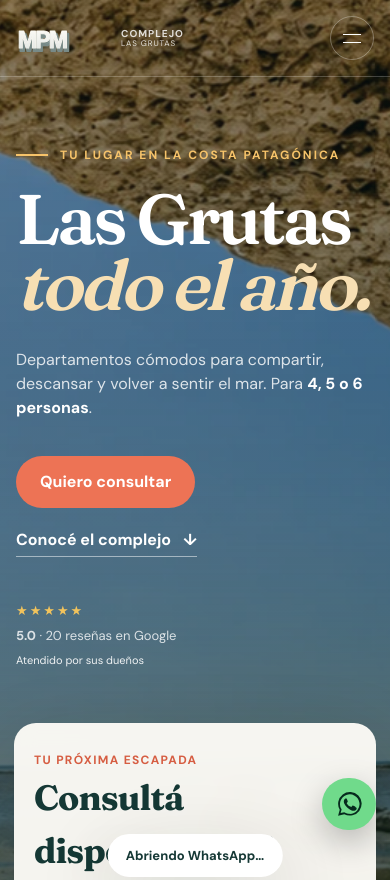
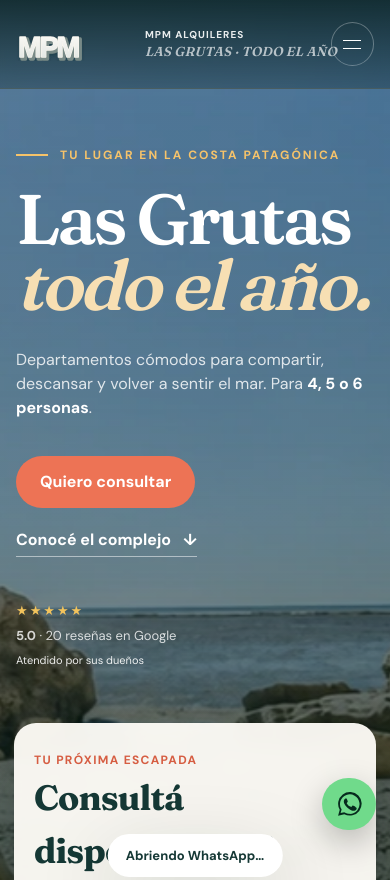
Before and after one commit to nievarodrigo/mpm-las-grutas, a website: page index.html in a window 390 px wide. Shown: the top 880 px of the page. Drawn offline with Linux system fonts and the light colour scheme.

Commit message:
fix: optimize mobile hero for sea view

```diff
--- a/index.html
+++ b/index.html
@@ -50,7 +50,7 @@
       <div class="shell nav">
         <a class="brand" href="#inicio" aria-label="Complejo MPM, inicio">
           <img src="/public/logo-mpm.svg" alt="MPM" />
-          <span><strong>COMPLEJO</strong> LAS GRUTAS</span>
+          <span class="brand__meta"><strong>MPM ALQUILERES</strong><em>LAS GRUTAS · TODO EL AÑO</em></span>
         </a>
         <button class="menu-button" aria-label="Abrir menú" aria-expanded="false">
           <span></span><span></span>
@@ -134,6 +134,7 @@
             <li><span></span>Habilitado por Turismo</li>
             <li><span></span>Para 4, 5 o 6 personas</li>
             <li><span></span>Abierto todo el año</li>
+            <li><span></span>Pet friendly</li>
           </ul>
         </div>
       </section>
@@ -171,9 +172,13 @@
               <span class="feature-item__num">03</span>
               <div><h3>Patio con parrilla</h3><p>Un lugar propio para disfrutar el ritual más argentino.</p></div>
             </article>
-              <article class="feature-item reveal">
-                <span class="feature-item__num">04</span>
+            <article class="feature-item reveal">
+              <span class="feature-item__num">04</span>
               <div><h3>Atendido por sus dueños</h3><p>Estamos cerca antes, durante y después de tu estadía. Sin plataformas ni intermediarios.</p></div>
+            </article>
+            <article class="feature-item reveal">
+              <span class="feature-item__num">05</span>
+              <div><h3>Pet friendly</h3><p>Tu compañero de cuatro patas también es parte del viaje. Consultanos las condiciones.</p></div>
             </article>
           </div>
         </div>
@@ -333,7 +338,7 @@
 
     <footer class="footer">
       <div class="shell footer__grid">
-        <a class="brand brand--footer" href="#inicio"><img src="/public/logo-mpm.svg" alt="MPM" /><span><strong>COMPLEJO</strong> LAS GRUTAS</span></a>
+        <a class="brand brand--footer" href="#inicio"><img src="/public/logo-mpm.svg" alt="MPM" /><span class="brand__meta"><strong>MPM ALQUILERES</strong><em>LAS GRUTAS · TODO EL AÑO</em></span></a>
         <div><small>ATENDIDO POR SUS DUEÑOS</small><a href="https://wa.me/5491144751508" target="_blank" rel="noreferrer">+54 9 11 4475-1508</a></div>
         <div><small>UBICACIÓN</small><p>Isidro Álvarez 409<br />Las Grutas, Río Negro</p></div>
         <div><small>SEGUÍ TU IMPULSO</small><a href="#consultar">Consultar estadía →</a></div>
--- a/styles.css
+++ b/styles.css
@@ -36,8 +36,9 @@ a { color: inherit; text-decoration: none; }
 .nav { height: 88px; display: flex; align-items: center; justify-content: space-between; }
 .brand { display: inline-flex; align-items: center; gap: 10px; }
 .brand img { width: 86px; height: 48px; object-fit: contain; }
-.brand span { display: flex; flex-direction: column; font-size: 10px; line-height: 1.15; letter-spacing: .18em; opacity: .82; }
-.brand strong { font-size: 13px; letter-spacing: .12em; color: white; }
+.brand__meta { display: flex; flex-direction: column; font-size: 9px; line-height: 1.25; letter-spacing: .14em; opacity: .9; }
+.brand__meta strong { font-size: 11px; letter-spacing: .1em; color: white; }
+.brand__meta em { margin-top: 2px; color: rgba(255,255,255,.74); font-family: "Fraunces", Georgia, serif; font-size: 12px; font-style: italic; letter-spacing: .02em; white-space: nowrap; }
 .nav-links { display: flex; align-items: center; gap: 34px; font-size: 14px; }
 .nav-links > a:not(.button) { position: relative; }
 .nav-links > a:not(.button)::after { content: ""; position: absolute; left: 0; right: 100%; bottom: -8px; height: 1px; background: white; transition: right .25s; }
@@ -256,12 +257,15 @@ input:focus, select:focus { border-color: var(--teal); box-shadow: 0 0 0 3px rgb
   :root { --shell: calc(100% - 32px); }
   .topbar { display: none; }
   .site-header, .site-header.is-sticky { top: 0; }
-  .brand { gap: 11px; }
-  .brand img { width: 94px; height: 56px; }
-  .brand span { display: flex; font-size: 8px; letter-spacing: .11em; line-height: 1.1; }
-  .brand strong { font-size: 10px; letter-spacing: .1em; }
+  .site-header { background: linear-gradient(180deg, rgba(8,31,30,.82), rgba(8,31,30,.3)); backdrop-filter: blur(7px); }
+  .nav { height: 88px; }
+  .brand { gap: 13px; }
+  .brand img { width: 116px; height: 64px; }
+  .brand__meta { font-size: 8px; letter-spacing: .12em; }
+  .brand__meta strong { font-size: 10px; }
+  .brand__meta em { font-size: 13px; }
   .hero { padding-top: 146px; }
-  .hero__image { background-position: 58% center; }
+  .hero__image { background-image: url('/public/images/hero-gruta-mobile.webp'); background-position: 50% 48%; }
   .hero__veil { background: linear-gradient(0deg, rgba(6,29,27,.9) 8%, rgba(6,29,27,.48) 65%, rgba(6,29,27,.36)); }
   .hero h1 { font-size: clamp(56px, 18vw, 78px); }
   .hero__lead { font-size: 16px; }
```
Also changed, not shown: public/images/hero-gruta-mobile.webp (added).
